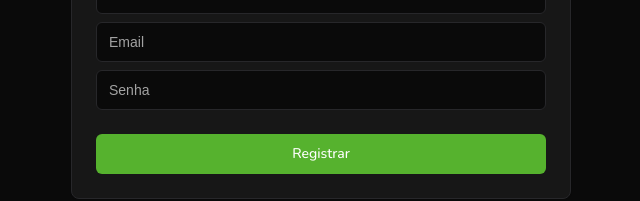
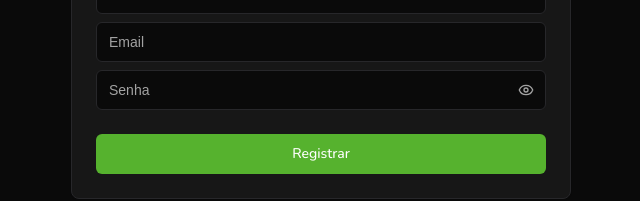
Before and after one commit to DouglasRamosP/dashboard-financeira, a React (Vite) app: page /signup in a window 1280 px wide. Shown: the part 361-562 px from the top of the page, without its empty margins (319-959 px from the left). Built offline with nearby package versions, Linux system fonts and the light colour scheme; a web font is replaced by a local one.

Commit message:
feat: add password input with visibility change

```diff
--- a/src/pages/Signup.jsx
+++ b/src/pages/Signup.jsx
@@ -1,3 +1,5 @@
+import { EyeIcon, EyeOff } from 'lucide-react'
+import { useState } from 'react'
 import { Link } from 'react-router'
 
 import { Button } from '@/components/ui/button'
@@ -12,6 +14,8 @@ import {
 import { Input } from '@/components/ui/input'
 
 const SignupPage = () => {
+  const [showPassword, setShowPassword] = useState(false)
+
   return (
     <div className="flex h-screen w-screen flex-col items-center justify-center gap-3">
       <Card className="w-[500px]">
@@ -25,7 +29,19 @@ const SignupPage = () => {
           <Input placeholder="Nome"></Input>
           <Input placeholder="Sobrenome"></Input>
           <Input placeholder="Email"></Input>
-          <Input type="password" placeholder="Senha"></Input>
+          <div className="relative">
+            <Input
+              type={showPassword ? 'text' : 'password'}
+              placeholder="Senha"
+            ></Input>
+            <Button
+              variant="ghost"
+              className="absolute bottom-0 right-0 top-0 my-auto mr-1 h-8 w-8 text-muted-foreground"
+              onClick={() => setShowPassword((prev) => !prev)}
+            >
+              {showPassword ? <EyeOff /> : <EyeIcon />}
+            </Button>
+          </div>
         </CardContent>
         <CardFooter>
           <Button className="w-full">Registrar</Button>
```
